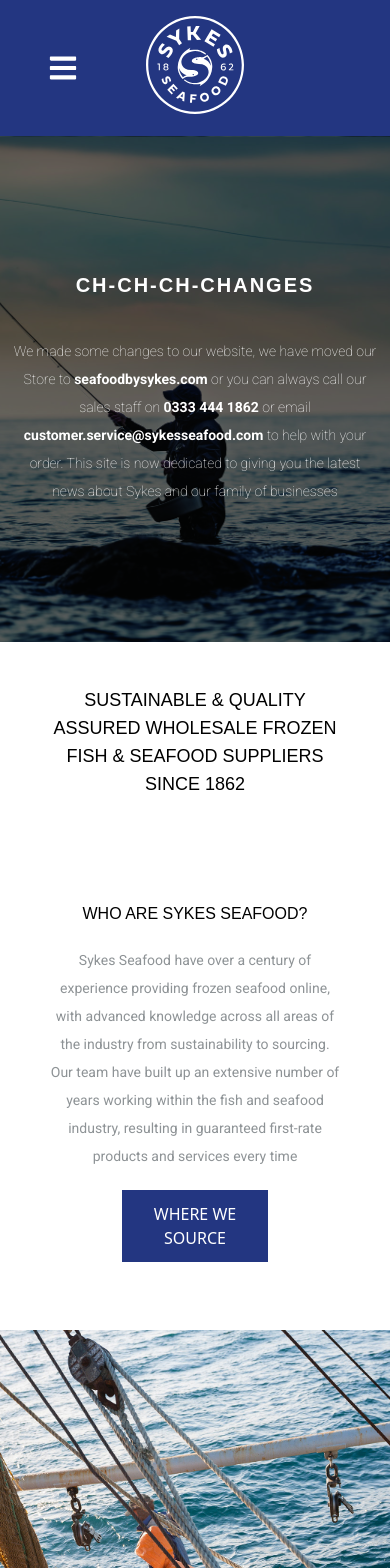
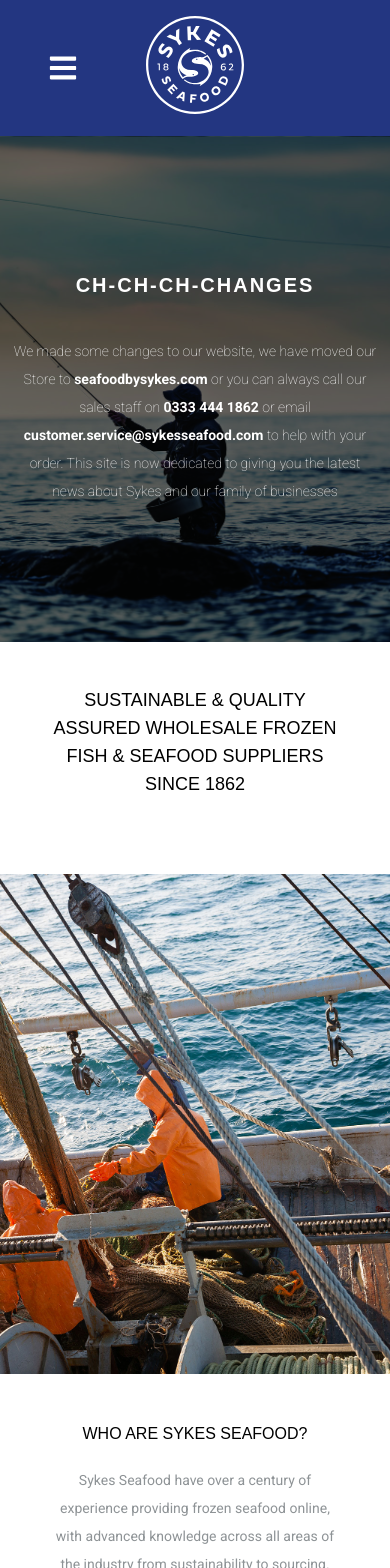
Before and after one commit to ammojest/sykes-react, a Next.js app: page / in a window 390 px wide. Shown: the top 1568 px of the page. Built offline with nearby package versions, Linux system fonts and the light colour scheme; a web font is replaced by a local one.

Commit message:
change homepage ordering on mobile

```diff
--- a/pages/index.js
+++ b/pages/index.js
@@ -24,12 +24,12 @@
     </section>
     <section>
       <div className="grid grid-cols-1 md:grid-cols-2 my-7 space-y-5">
-          <div className="flex flex-col text-center justify-center w-3/4 mx-auto space-y-5 my-7 py-5">
+          <div className="flex flex-col text-center justify-center w-3/4 mx-auto space-y-5 my-7 py-5 order-2 md:order-1">
               <h3>WHO ARE SYKES SEAFOOD?</h3>
               <p className="md:w-3/4 mx-auto">Sykes Seafood have over a century of experience providing frozen seafood online, with advanced knowledge across all areas of the industry from sustainability to sourcing. Our team have built up an extensive number of years working within the fish and seafood industry, resulting in guaranteed first-rate products and services every time</p>
               <Link href="/where-we-source"><button className='my-3 w-1/2 mx-auto bg-brand p-3 text-white uppercase'>WHERE WE SOURCE</button></Link>
           </div>
-          <div className="flex relative aspect-w-16 aspect-h-9 h-[500px]">
+          <div className="flex relative aspect-w-16 aspect-h-9 h-[500px] order-1 md:order-2">
               <Image
                   src="/fisherman.jpeg"
                   alt="Picture of something nice"
```
